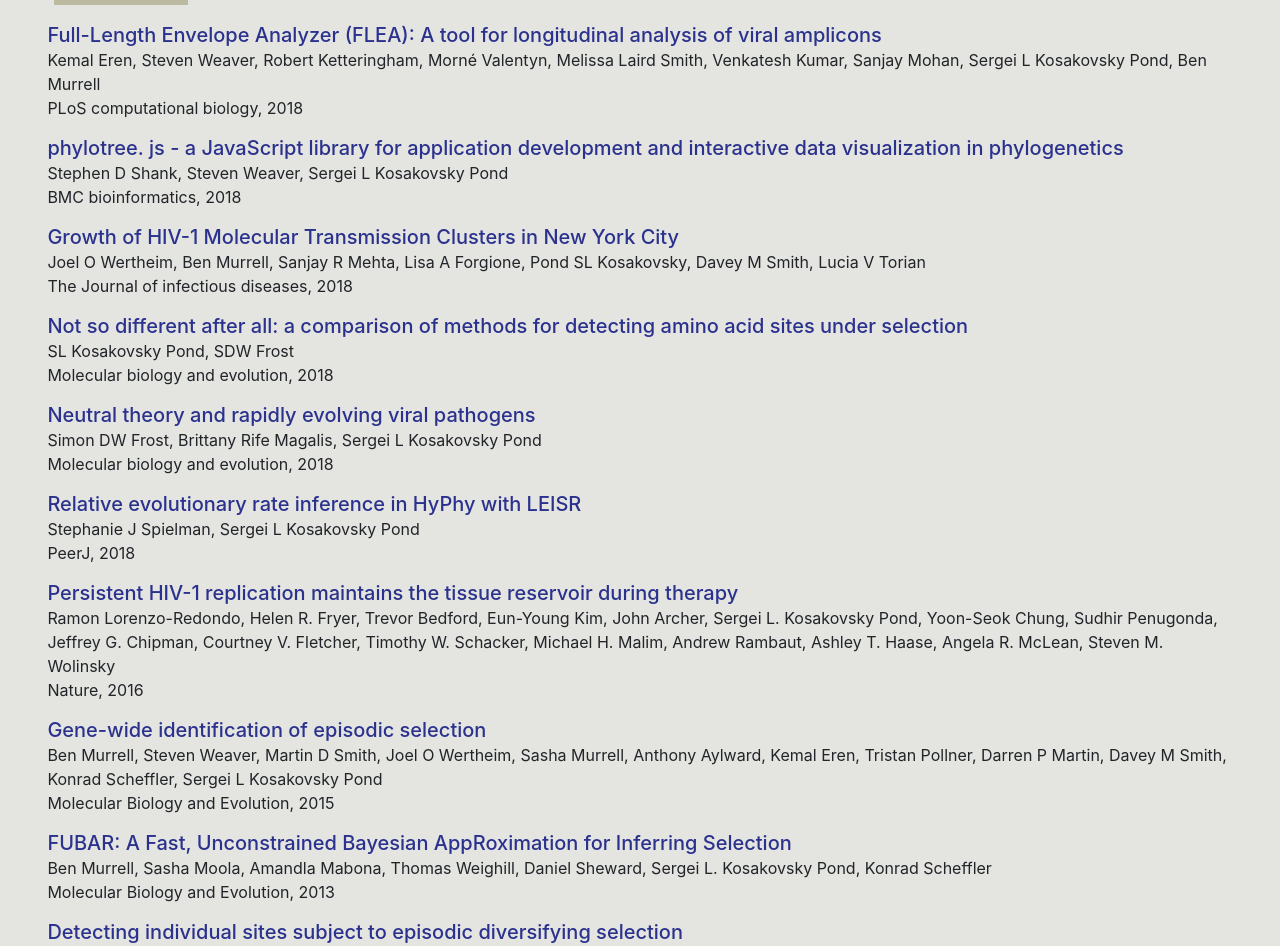
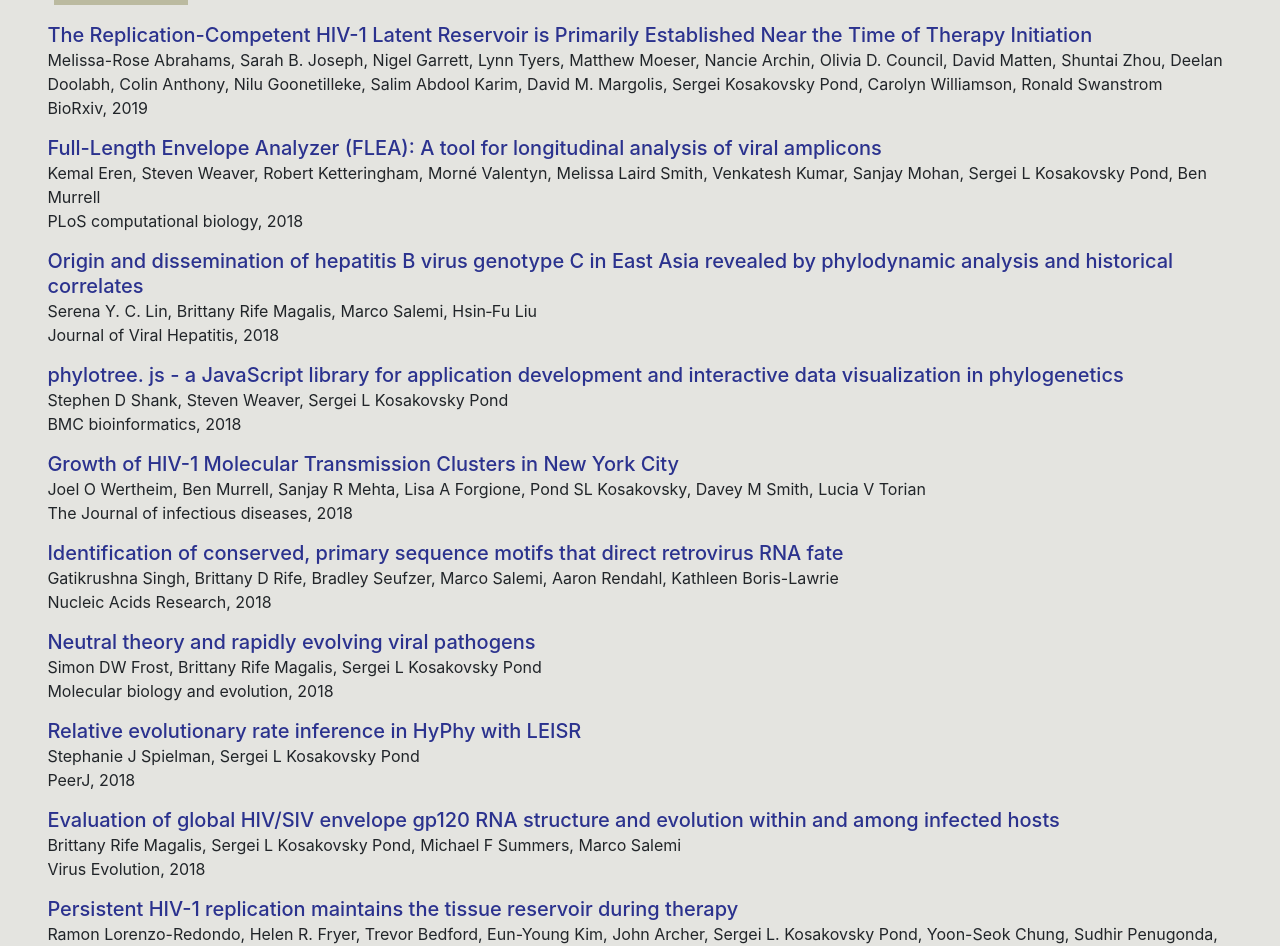
Before and after one commit to veg/LabSite, a React (Create React App) app: page / in a window 1280 px wide. Shown: the part 1970-2916 px from the top of the page. Built offline with nearby package versions, Linux system fonts and the light colour scheme.

Commit message:
add new papers

```diff
--- a/src/data/papers_info.js
+++ b/src/data/papers_info.js
@@ -1,10 +1,24 @@
 export default {
+  "Reservoir Established near Therapy Initiation": {
+    "title": "The Replication-Competent HIV-1 Latent Reservoir is Primarily Established Near the Time of Therapy Initiation",
+    "authors": "Melissa-Rose Abrahams, Sarah B. Joseph, Nigel Garrett, Lynn Tyers, Matthew Moeser, Nancie Archin, Olivia D. Council, David Matten, Shuntai Zhou, Deelan Doolabh, Colin Anthony, Nilu Goonetilleke, Salim Abdool Karim, David M. Margolis, Sergei Kosakovsky Pond, Carolyn Williamson, Ronald Swanstrom",
+    "publication": "BioRxiv",
+    "date": "2019",
+    "link": "https://www.biorxiv.org/content/10.1101/512475v1"
+  },
   "Flea": {
     "title": "Full-Length Envelope Analyzer (FLEA): A tool for longitudinal analysis of viral amplicons",
     "authors": "Kemal Eren, Steven Weaver, Robert Ketteringham, Morné Valentyn, Melissa Laird Smith, Venkatesh Kumar, Sanjay Mohan, Sergei L Kosakovsky Pond, Ben Murrell",
     "publication": "PLoS computational biology",
     "date": "2018",
     "link": "https://journals.plos.org/ploscompbiol/article?id=10.1371/journal.pcbi.1006498"
+  },
+  "Hep B in East Asia": {
+    "title": "Origin and dissemination of hepatitis B virus genotype C in East Asia revealed by phylodynamic analysis and historical correlates",
+    "authors": "Serena Y. C. Lin, Brittany Rife Magalis, Marco Salemi, Hsin‐Fu Liu",
+    "publication": "Journal of Viral Hepatitis",
+    "date": "2018",
+    "link": "https://onlinelibrary.wiley.com/doi/full/10.1111/jvh.13006"
   },
   "Phyotree.js": {
     "title": "phylotree. js - a JavaScript library for application development and interactive data visualization in phylogenetics",
@@ -20,12 +34,12 @@ export default {
     "date": "2018",
     "link": "https://academic.oup.com/jid/advance-article-abstract/doi/10.1093/infdis/jiy431/5053881?redirectedFrom=PDF"
   },
-  "HIV-TRACE": {
-    "title": "Not so different after all: a comparison of methods for detecting amino acid sites under selection",
-    "authors": "SL Kosakovsky Pond, SDW Frost",
-    "publication": "Molecular biology and evolution",
+  "Motifs that Direct Fate": {
+    "title": "Identification of conserved, primary sequence motifs that direct retrovirus RNA fate",
+    "authors": "Gatikrushna Singh, Brittany D Rife, Bradley Seufzer, Marco Salemi, Aaron Rendahl, Kathleen Boris-Lawrie",
+    "publication": "Nucleic Acids Research",
     "date": "2018",
-    "link": "https://academic.oup.com/mbe/article-abstract/22/5/1208/1066893"
+    "link": "https://academic.oup.com/nar/article/46/14/7366/5006033"
   },
   "Neutral Note": {
     "title": "Neutral theory and rapidly evolving viral pathogens",
@@ -40,6 +54,13 @@ export default {
     "publication": "PeerJ",
     "date": "2018",
     "link": "https://peerj.com/articles/4339/?utm_source=TrendMD&utm_campaign=PeerJ_TrendMD_1&utm_medium=TrendMD"
+  },
+  "Global Env within and among": {
+    "title": "Evaluation of global HIV/SIV envelope gp120 RNA structure and evolution within and among infected hosts",
+    "authors": "Brittany Rife Magalis, Sergei L Kosakovsky Pond, Michael F Summers, Marco Salemi",
+    "publication": "Virus Evolution",
+    "date": "2018",
+    "link": "https://academic.oup.com/ve/article/4/1/vey018/5042828"
   },
   "Tissue Reservoir": {
     "title": "Persistent HIV-1 replication maintains the tissue reservoir during therapy",
@@ -83,6 +104,13 @@ export default {
     "date": "2006",
     "link": "https://academic.oup.com/mbe/article-abstract/23/10/1891/1096946"
   },
+  "Not so different": {
+    "title": "Not so different after all: a comparison of methods for detecting amino acid sites under selection",
+    "authors": "SL Kosakovsky Pond, SDW Frost",
+    "publication": "Molecular biology and evolution",
+    "date": "2005",
+    "link": "https://academic.oup.com/mbe/article-abstract/22/5/1208/1066893"
+  },
     "HyPhy": {
     "title": "HyPhy: hypothesis testing using phylogenies",
     "authors": "SLK Pond, SV Muse",
```
